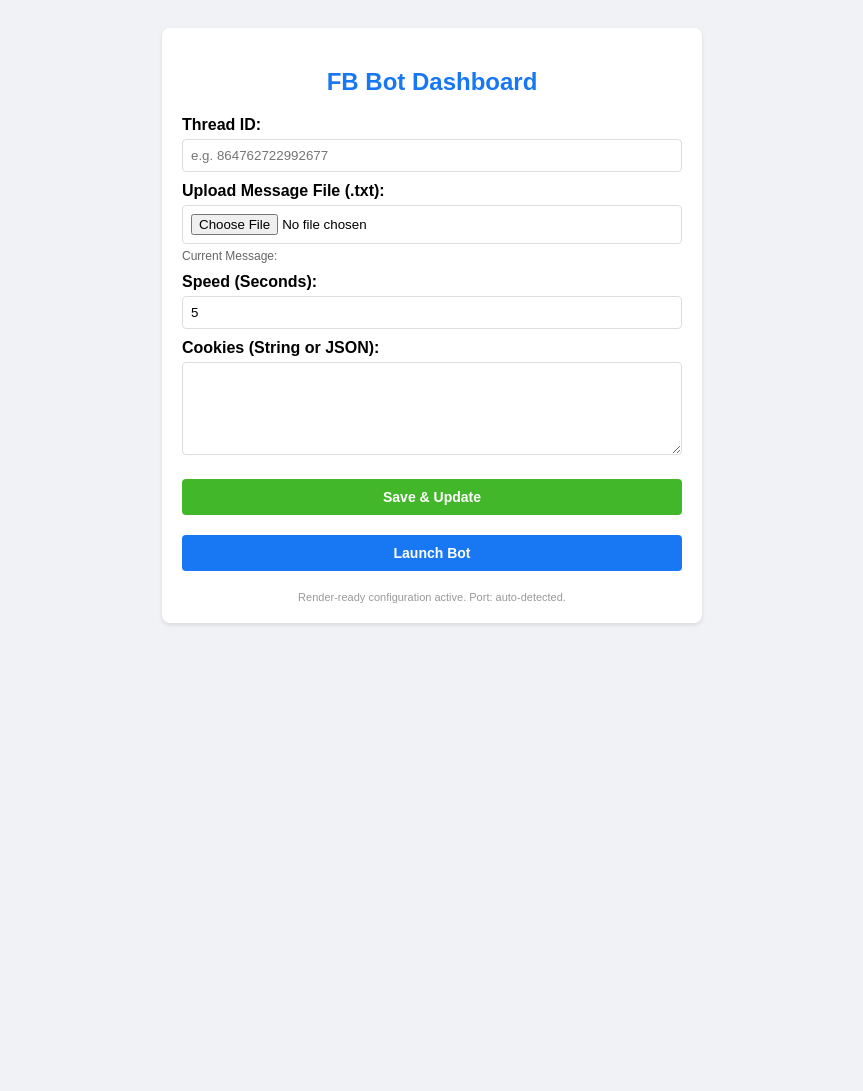
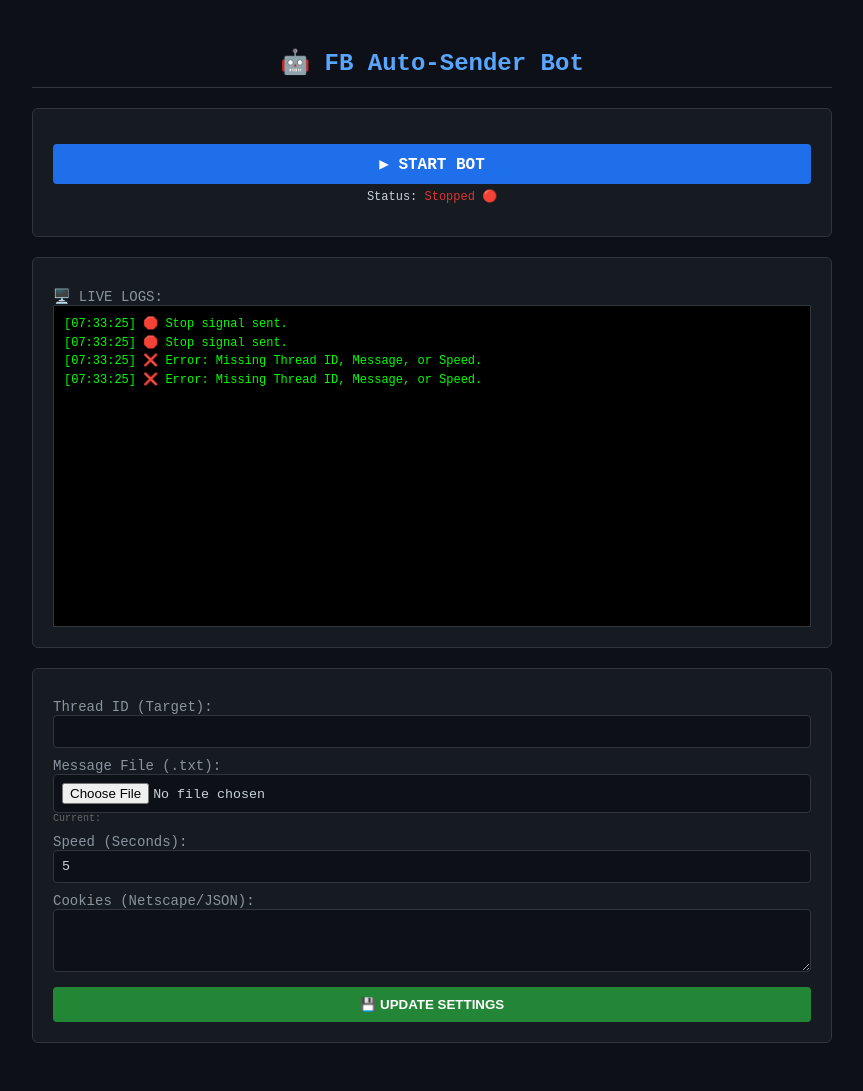
Before and after one commit to anumishra22/streamlit_app.py, a Flask app: page / in a window 1280 px wide. Shown: the whole page, without its empty margins (208-1071 px from the left). Before the commit the page ends 625 px from the top, so only its background shows below. Run offline with Flask 3, Linux system fonts and the light colour scheme.

Commit message:
Update index.html

```diff
--- a/templates/index.html
+++ b/templates/index.html
@@ -2,61 +2,90 @@
 <html lang="en">
 <head>
     <meta charset="UTF-8">
-    <title>FB Thread Bot - Render Ready</title>
+    <meta name="viewport" content="width=device-width, initial-scale=1.0">
+    <title>FB Bot Control Panel</title>
     <style>
-        body { font-family: sans-serif; background: #f0f2f5; display: flex; justify-content: center; padding: 20px; }
-        .container { background: white; padding: 20px; border-radius: 8px; box-shadow: 0 2px 4px rgba(0,0,0,0.1); width: 100%; max-width: 500px; }
-        h2 { color: #1877f2; text-align: center; }
-        label { display: block; margin-top: 10px; font-weight: bold; }
-        input, textarea { width: 100%; padding: 8px; margin-top: 5px; border: 1px solid #ddd; border-radius: 4px; box-sizing: border-box; }
-        .btn-group { margin-top: 20px; display: flex; gap: 10px; }
-        button, .link-btn { flex: 1; padding: 10px; border: none; border-radius: 4px; cursor: pointer; text-align: center; text-decoration: none; font-weight: bold; font-size: 14px; }
-        .save-btn { background: #42b72a; color: white; }
-        .start-btn { background: #1877f2; color: white; }
-        .stop-btn { background: #f02849; color: white; }
-        .status { text-align: center; margin-top: 10px; padding: 10px; border-radius: 4px; }
-        .running { background: #e7f3ff; color: #1877f2; }
-        .file-info { font-size: 12px; color: #666; margin-top: 5px; }
+        body { background-color: #0d1117; color: #c9d1d9; font-family: 'Courier New', monospace; padding: 20px; }
+        .container { max-width: 800px; margin: 0 auto; }
+        h2 { color: #58a6ff; text-align: center; border-bottom: 1px solid #30363d; padding-bottom: 10px; }
+
+        .box { background: #161b22; padding: 20px; border-radius: 6px; border: 1px solid #30363d; margin-bottom: 20px; }
+
+        label { display: block; margin-top: 10px; color: #8b949e; font-size: 14px; }
+        input, textarea { width: 100%; background: #0d1117; border: 1px solid #30363d; color: #c9d1d9; padding: 8px; border-radius: 4px; box-sizing: border-box; font-family: inherit; }
+
+        .btn-group { display: flex; gap: 10px; margin-top: 15px; }
+        button, a { flex: 1; padding: 10px; text-align: center; border-radius: 4px; text-decoration: none; color: white; border: none; cursor: pointer; font-weight: bold; }
+        .save-btn { background: #238636; }
+        .start-btn { background: #1f6feb; }
+        .stop-btn { background: #da3633; }
+
+        /* LOG CONSOLE */
+        #log-window {
+            background: #000; color: #00ff00;
+            height: 300px; overflow-y: scroll;
+            padding: 10px; border: 1px solid #30363d;
+            font-size: 12px; line-height: 1.4;
+        }
+        .log-entry { margin-bottom: 2px; }
     </style>
 </head>
 <body>
     <div class="container">
-        <h2>FB Bot Dashboard</h2>
+        <h2>🤖 FB Auto-Sender Bot</h2>
 
-        {% if bot_running %}
-        <div class="status running">Bot is currently active ⚡</div>
-        {% endif %}
-
-        <form method="POST" enctype="multipart/form-data">
-            <label>Thread ID:</label>
-            <input type="text" name="thread" value="{{ thread }}" placeholder="e.g. 864762722992677">
-
-            <label>Upload Message File (.txt):</label>
-            <input type="file" name="message_file" accept=".txt">
-            <div class="file-info">Current Message: {{ message[:50] }}{% if message|length > 50 %}...{% endif %}</div>
-
-            <label>Speed (Seconds):</label>
-            <input type="number" step="0.01" name="speed" value="{{ speed }}" placeholder="0.5">
-
-            <label>Cookies (String or JSON):</label>
-            <textarea name="cookies" rows="5">{{ cookies }}</textarea>
-
+        <div class="box">
             <div class="btn-group">
-                <button type="submit" class="save-btn">Save & Update</button>
+                {% if not bot_running %}
+                <a href="/start_sending" class="start-btn">▶ START BOT</a>
+                {% else %}
+                <a href="/stop_bot" class="stop-btn">⏹ STOP BOT</a>
+                {% endif %}
             </div>
-        </form>
-
-        <div class="btn-group">
-            {% if not bot_running %}
-            <a href="/start_sending" class="link-btn start-btn">Launch Bot</a>
-            {% else %}
-            <a href="/stop_bot" class="link-btn stop-btn">Terminate Bot</a>
-            {% endif %}
+            <p style="text-align: center; font-size: 12px; margin-top: 5px;">
+                Status: {% if bot_running %}<span style="color: #00ff00;">Running 🟢</span>{% else %}<span style="color: #da3633;">Stopped 🔴</span>{% endif %}
+            </p>
         </div>
 
-        <div style="margin-top: 20px; font-size: 11px; color: #999; text-align: center;">
-            Render-ready configuration active. Port: auto-detected.
+        <div class="box">
+            <label>🖥️ LIVE LOGS:</label>
+            <div id="log-window">Connecting to server...</div>
+        </div>
+
+        <div class="box">
+            <form method="POST" enctype="multipart/form-data">
+                <label>Thread ID (Target):</label>
+                <input type="text" name="thread" value="{{ thread }}">
+
+                <label>Message File (.txt):</label>
+                <input type="file" name="message_file">
+                <div style="font-size: 10px; color: #666;">Current: {{ message[:50] }}</div>
+
+                <label>Speed (Seconds):</label>
+                <input type="text" name="speed" value="{{ speed }}">
+
+                <label>Cookies (Netscape/JSON):</label>
+                <textarea name="cookies" rows="3">{{ cookies }}</textarea>
+
+                <button type="submit" class="save-btn" style="width: 100%; margin-top: 10px;">💾 UPDATE SETTINGS</button>
+            </form>
         </div>
     </div>
+
+    <script>
+        // Auto-scroll Logs
+        function fetchLogs() {
+            fetch('/logs')
+                .then(response => response.json())
+                .then(data => {
+                    const logWindow = document.getElementById('log-window');
+                    logWindow.innerHTML = data.map(line => `<div class="log-entry">${line}</div>`).join('');
+                    logWindow.scrollTop = logWindow.scrollHeight; // Auto scroll to bottom
+                });
+        }
+        // Refresh logs every 2 seconds
+        setInterval(fetchLogs, 2000);
+        fetchLogs();
+    </script>
 </body>
 </html>
```
